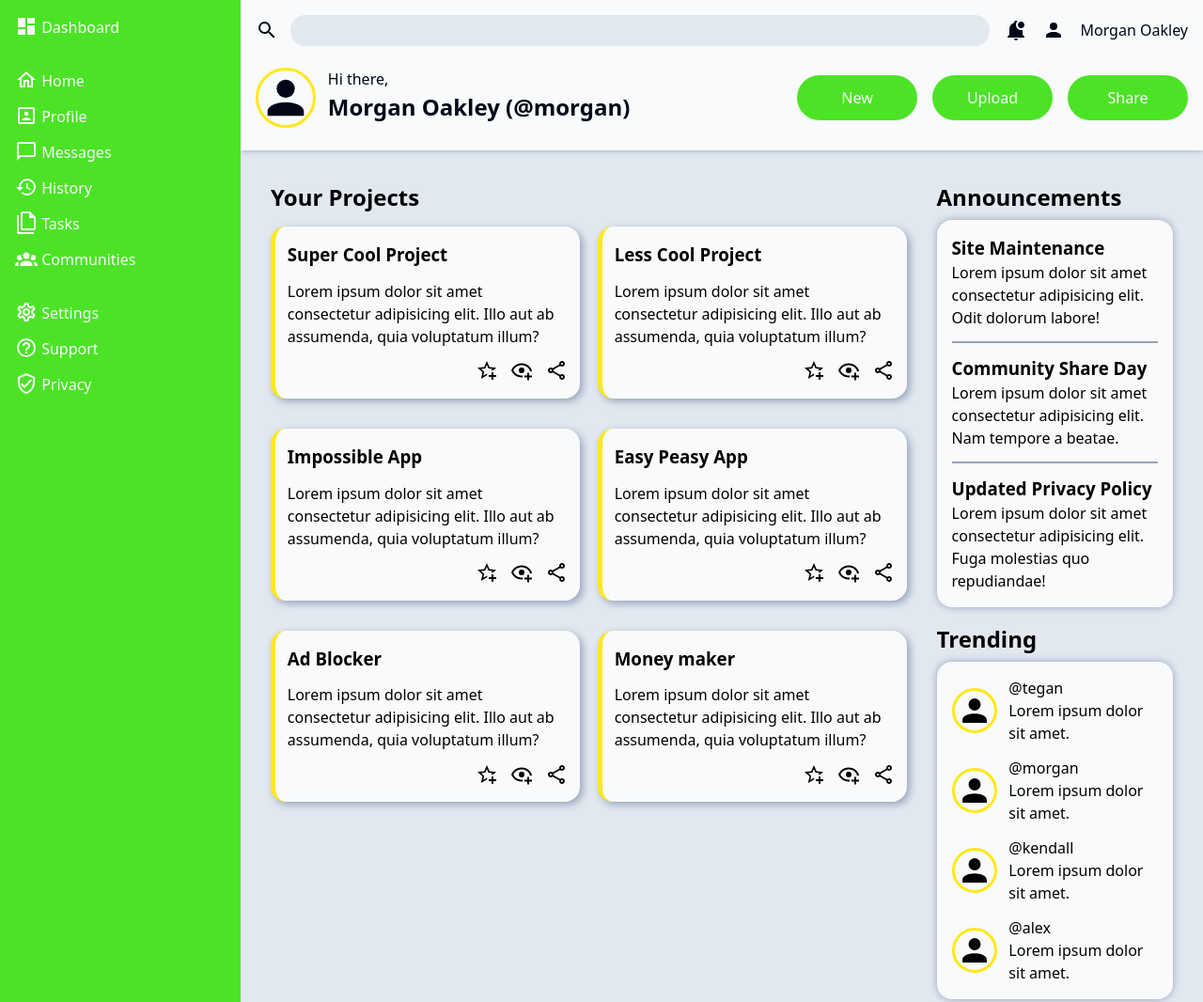
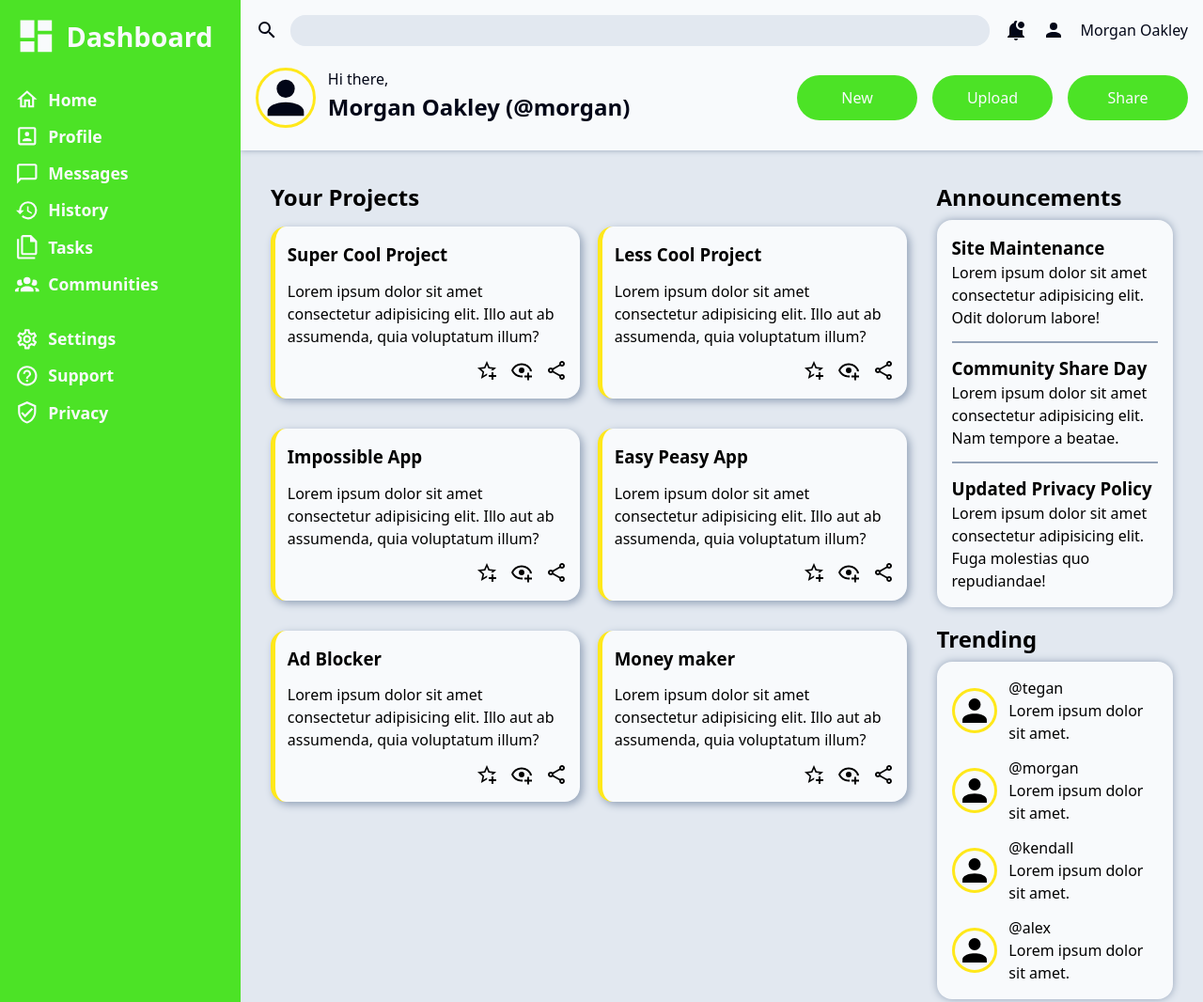
Before and after one commit to diegogo69/top_dashboard, a plain HTML site: page index.html in a window 1280 px wide. Shown: the top 1066 px of the page at 94% size. Drawn offline with Linux system fonts and the light colour scheme.

Commit message:
FEAT[style]: Improve navbar font and logo styling

```diff
--- a/index.html
+++ b/index.html
@@ -8,64 +8,84 @@
     <script src="main.js" defer></script>
 </head>
 <body>
-    <nav aria-label="primary-navigation">
+    <nav aria-label="primary-navigation" class="primary-navigation">
         <ul>
             <li>
+                <a href="#">
                     <svg xmlns="http://www.w3.org/2000/svg" viewBox="0 0 24 24"><title>view-dashboard</title><path d="M13,3V9H21V3M13,21H21V11H13M3,21H11V15H3M3,13H11V3H3V13Z" /></svg>
                     <!-- <svg xmlns="http://www.w3.org/2000/svg" viewBox="0 0 24 24"><title>view-dashboard-outline</title><path d="M19,5V7H15V5H19M9,5V11H5V5H9M19,13V19H15V13H19M9,17V19H5V17H9M21,3H13V9H21V3M11,3H3V13H11V3M21,11H13V21H21V11M11,15H3V21H11V15Z" /></svg> -->
                     Dashboard
+                </a>
             </li>
         </ul>
 
         <ul>
             <li>
+                <a href="">
                     <svg xmlns="http://www.w3.org/2000/svg" viewBox="0 0 24 24"><title>home-outline</title><path d="M12 5.69L17 10.19V18H15V12H9V18H7V10.19L12 5.69M12 3L2 12H5V20H11V14H13V20H19V12H22" /></svg>
                     <!-- <svg xmlns="http://www.w3.org/2000/svg" viewBox="0 0 24 24"><title>home-account</title><path d="M12,3L2,12H5V20H19V12H22L12,3M12,8.75A2.25,2.25 0 0,1 14.25,11A2.25,2.25 0 0,1 12,13.25A2.25,2.25 0 0,1 9.75,11A2.25,2.25 0 0,1 12,8.75M12,15C13.5,15 16.5,15.75 16.5,17.25V18H7.5V17.25C7.5,15.75 10.5,15 12,15Z" /></svg> -->
                     Home
+                </a>
             </li>
             <li>
+                <a href="">
                     <svg xmlns="http://www.w3.org/2000/svg" viewBox="0 0 24 24"><title>account-box-outline</title><path d="M19,19H5V5H19M19,3H5A2,2 0 0,0 3,5V19A2,2 0 0,0 5,21H19A2,2 0 0,0 21,19V5C21,3.89 20.1,3 19,3M16.5,16.25C16.5,14.75 13.5,14 12,14C10.5,14 7.5,14.75 7.5,16.25V17H16.5M12,12.25A2.25,2.25 0 0,0 14.25,10A2.25,2.25 0 0,0 12,7.75A2.25,2.25 0 0,0 9.75,10A2.25,2.25 0 0,0 12,12.25Z" /></svg>
                     <!-- <svg xmlns="http://www.w3.org/2000/svg" viewBox="0 0 24 24"><title>account-box</title><path d="M6,17C6,15 10,13.9 12,13.9C14,13.9 18,15 18,17V18H6M15,9A3,3 0 0,1 12,12A3,3 0 0,1 9,9A3,3 0 0,1 12,6A3,3 0 0,1 15,9M3,5V19A2,2 0 0,0 5,21H19A2,2 0 0,0 21,19V5A2,2 0 0,0 19,3H5C3.89,3 3,3.9 3,5Z" /></svg> -->
                     Profile
+                </a>
             </li>
             <li>
+                <a href="">
                     <svg xmlns="http://www.w3.org/2000/svg" viewBox="0 0 24 24"><title>message-outline</title><path d="M20 2H4C2.9 2 2 2.9 2 4V22L6 18H20C21.1 18 22 17.1 22 16V4C22 2.9 21.1 2 20 2M20 16H5.2L4 17.2V4H20V16Z" /></svg>
                     <!-- <svg xmlns="http://www.w3.org/2000/svg" viewBox="0 0 24 24"><title>message</title><path d="M20,2H4A2,2 0 0,0 2,4V22L6,18H20A2,2 0 0,0 22,16V4C22,2.89 21.1,2 20,2Z" /></svg> -->
                     Messages
+                </a>
             </li>
             <li>
+                <a href="">
                     <svg xmlns="http://www.w3.org/2000/svg" viewBox="0 0 24 24"><title>history</title><path d="M13.5,8H12V13L16.28,15.54L17,14.33L13.5,12.25V8M13,3A9,9 0 0,0 4,12H1L4.96,16.03L9,12H6A7,7 0 0,1 13,5A7,7 0 0,1 20,12A7,7 0 0,1 13,19C11.07,19 9.32,18.21 8.06,16.94L6.64,18.36C8.27,20 10.5,21 13,21A9,9 0 0,0 22,12A9,9 0 0,0 13,3" /></svg>
                     History
+                </a>
             </li>
             <li>
+                <a href="">
                     <svg xmlns="http://www.w3.org/2000/svg" viewBox="0 0 24 24"><title>file-multiple-outline</title><path d="M16 0H8C6.9 0 6 .9 6 2V18C6 19.1 6.9 20 8 20H20C21.1 20 22 19.1 22 18V6L16 0M20 18H8V2H15V7H20V18M4 4V22H20V24H4C2.9 24 2 23.1 2 22V4H4Z" /></svg>
                     <!-- <svg xmlns="http://www.w3.org/2000/svg" viewBox="0 0 24 24"><title>file-multiple</title><path d="M15,7H20.5L15,1.5V7M8,0H16L22,6V18A2,2 0 0,1 20,20H8C6.89,20 6,19.1 6,18V2A2,2 0 0,1 8,0M4,4V22H20V24H4A2,2 0 0,1 2,22V4H4Z" /></svg> -->
                     Tasks
+                </a>
             </li>
             <li>
+                <a href="">
                     <svg xmlns="http://www.w3.org/2000/svg" viewBox="0 0 24 24"><title>account-group</title><path d="M12,5.5A3.5,3.5 0 0,1 15.5,9A3.5,3.5 0 0,1 12,12.5A3.5,3.5 0 0,1 8.5,9A3.5,3.5 0 0,1 12,5.5M5,8C5.56,8 6.08,8.15 6.53,8.42C6.38,9.85 6.8,11.27 7.66,12.38C7.16,13.34 6.16,14 5,14A3,3 0 0,1 2,11A3,3 0 0,1 5,8M19,8A3,3 0 0,1 22,11A3,3 0 0,1 19,14C17.84,14 16.84,13.34 16.34,12.38C17.2,11.27 17.62,9.85 17.47,8.42C17.92,8.15 18.44,8 19,8M5.5,18.25C5.5,16.18 8.41,14.5 12,14.5C15.59,14.5 18.5,16.18 18.5,18.25V20H5.5V18.25M0,20V18.5C0,17.11 1.89,15.94 4.45,15.6C3.86,16.28 3.5,17.22 3.5,18.25V20H0M24,20H20.5V18.25C20.5,17.22 20.14,16.28 19.55,15.6C22.11,15.94 24,17.11 24,18.5V20Z" /></svg>
                     <!-- <svg xmlns="http://www.w3.org/2000/svg" viewBox="0 0 24 24"><title>account-group-outline</title><path d="M12,5A3.5,3.5 0 0,0 8.5,8.5A3.5,3.5 0 0,0 12,12A3.5,3.5 0 0,0 15.5,8.5A3.5,3.5 0 0,0 12,5M12,7A1.5,1.5 0 0,1 13.5,8.5A1.5,1.5 0 0,1 12,10A1.5,1.5 0 0,1 10.5,8.5A1.5,1.5 0 0,1 12,7M5.5,8A2.5,2.5 0 0,0 3,10.5C3,11.44 3.53,12.25 4.29,12.68C4.65,12.88 5.06,13 5.5,13C5.94,13 6.35,12.88 6.71,12.68C7.08,12.47 7.39,12.17 7.62,11.81C6.89,10.86 6.5,9.7 6.5,8.5C6.5,8.41 6.5,8.31 6.5,8.22C6.2,8.08 5.86,8 5.5,8M18.5,8C18.14,8 17.8,8.08 17.5,8.22C17.5,8.31 17.5,8.41 17.5,8.5C17.5,9.7 17.11,10.86 16.38,11.81C16.5,12 16.63,12.15 16.78,12.3C16.94,12.45 17.1,12.58 17.29,12.68C17.65,12.88 18.06,13 18.5,13C18.94,13 19.35,12.88 19.71,12.68C20.47,12.25 21,11.44 21,10.5A2.5,2.5 0 0,0 18.5,8M12,14C9.66,14 5,15.17 5,17.5V19H19V17.5C19,15.17 14.34,14 12,14M4.71,14.55C2.78,14.78 0,15.76 0,17.5V19H3V17.07C3,16.06 3.69,15.22 4.71,14.55M19.29,14.55C20.31,15.22 21,16.06 21,17.07V19H24V17.5C24,15.76 21.22,14.78 19.29,14.55M12,16C13.53,16 15.24,16.5 16.23,17H7.77C8.76,16.5 10.47,16 12,16Z" /></svg> -->
                     Communities
+                </a>
             </li>
         </ul>
 
         <ul>
             <li>
+                <a href="">
                     <!-- <svg xmlns="http://www.w3.org/2000/svg" viewBox="0 0 24 24"><title>cog</title><path d="M12,15.5A3.5,3.5 0 0,1 8.5,12A3.5,3.5 0 0,1 12,8.5A3.5,3.5 0 0,1 15.5,12A3.5,3.5 0 0,1 12,15.5M19.43,12.97C19.47,12.65 19.5,12.33 19.5,12C19.5,11.67 19.47,11.34 19.43,11L21.54,9.37C21.73,9.22 21.78,8.95 21.66,8.73L19.66,5.27C19.54,5.05 19.27,4.96 19.05,5.05L16.56,6.05C16.04,5.66 15.5,5.32 14.87,5.07L14.5,2.42C14.46,2.18 14.25,2 14,2H10C9.75,2 9.54,2.18 9.5,2.42L9.13,5.07C8.5,5.32 7.96,5.66 7.44,6.05L4.95,5.05C4.73,4.96 4.46,5.05 4.34,5.27L2.34,8.73C2.21,8.95 2.27,9.22 2.46,9.37L4.57,11C4.53,11.34 4.5,11.67 4.5,12C4.5,12.33 4.53,12.65 4.57,12.97L2.46,14.63C2.27,14.78 2.21,15.05 2.34,15.27L4.34,18.73C4.46,18.95 4.73,19.03 4.95,18.95L7.44,17.94C7.96,18.34 8.5,18.68 9.13,18.93L9.5,21.58C9.54,21.82 9.75,22 10,22H14C14.25,22 14.46,21.82 14.5,21.58L14.87,18.93C15.5,18.67 16.04,18.34 16.56,17.94L19.05,18.95C19.27,19.03 19.54,18.95 19.66,18.73L21.66,15.27C21.78,15.05 21.73,14.78 21.54,14.63L19.43,12.97Z" /></svg> -->
                     <svg xmlns="http://www.w3.org/2000/svg" viewBox="0 0 24 24"><title>cog-outline</title><path d="M12,8A4,4 0 0,1 16,12A4,4 0 0,1 12,16A4,4 0 0,1 8,12A4,4 0 0,1 12,8M12,10A2,2 0 0,0 10,12A2,2 0 0,0 12,14A2,2 0 0,0 14,12A2,2 0 0,0 12,10M10,22C9.75,22 9.54,21.82 9.5,21.58L9.13,18.93C8.5,18.68 7.96,18.34 7.44,17.94L4.95,18.95C4.73,19.03 4.46,18.95 4.34,18.73L2.34,15.27C2.21,15.05 2.27,14.78 2.46,14.63L4.57,12.97L4.5,12L4.57,11L2.46,9.37C2.27,9.22 2.21,8.95 2.34,8.73L4.34,5.27C4.46,5.05 4.73,4.96 4.95,5.05L7.44,6.05C7.96,5.66 8.5,5.32 9.13,5.07L9.5,2.42C9.54,2.18 9.75,2 10,2H14C14.25,2 14.46,2.18 14.5,2.42L14.87,5.07C15.5,5.32 16.04,5.66 16.56,6.05L19.05,5.05C19.27,4.96 19.54,5.05 19.66,5.27L21.66,8.73C21.79,8.95 21.73,9.22 21.54,9.37L19.43,11L19.5,12L19.43,13L21.54,14.63C21.73,14.78 21.79,15.05 21.66,15.27L19.66,18.73C19.54,18.95 19.27,19.04 19.05,18.95L16.56,17.95C16.04,18.34 15.5,18.68 14.87,18.93L14.5,21.58C14.46,21.82 14.25,22 14,22H10M11.25,4L10.88,6.61C9.68,6.86 8.62,7.5 7.85,8.39L5.44,7.35L4.69,8.65L6.8,10.2C6.4,11.37 6.4,12.64 6.8,13.8L4.68,15.36L5.43,16.66L7.86,15.62C8.63,16.5 9.68,17.14 10.87,17.38L11.24,20H12.76L13.13,17.39C14.32,17.14 15.37,16.5 16.14,15.62L18.57,16.66L19.32,15.36L17.2,13.81C17.6,12.64 17.6,11.37 17.2,10.2L19.31,8.65L18.56,7.35L16.15,8.39C15.38,7.5 14.32,6.86 13.12,6.62L12.75,4H11.25Z" /></svg>
                     Settings
+                </a>
             </li>
             <li>
+                <a href="">
                     <!-- <svg xmlns="http://www.w3.org/2000/svg" viewBox="0 0 24 24"><title>help-box-outline</title><path d="M11 18H13V16H11V18M12 6C9.8 6 8 7.8 8 10H10C10 8.9 10.9 8 12 8S14 8.9 14 10C14 12 11 11.8 11 15H13C13 12.8 16 12.5 16 10C16 7.8 14.2 6 12 6M19 5V19H5V5H19M19 3H5C3.9 3 3 3.9 3 5V19C3 20.1 3.9 21 5 21H19C20.1 21 21 20.1 21 19V5C21 3.9 20.1 3 19 3Z" /></svg> -->
                     <!-- <svg xmlns="http://www.w3.org/2000/svg" viewBox="0 0 24 24"><title>help-box</title><path d="M11,18H13V16H11V18M12,6A4,4 0 0,0 8,10H10A2,2 0 0,1 12,8A2,2 0 0,1 14,10C14,12 11,11.75 11,15H13C13,12.75 16,12.5 16,10A4,4 0 0,0 12,6M5,3H19A2,2 0 0,1 21,5V19A2,2 0 0,1 19,21H5A2,2 0 0,1 3,19V5A2,2 0 0,1 5,3Z" /></svg> -->
                     <svg xmlns="http://www.w3.org/2000/svg" viewBox="0 0 24 24"><title>help-circle-outline</title><path d="M11,18H13V16H11V18M12,2A10,10 0 0,0 2,12A10,10 0 0,0 12,22A10,10 0 0,0 22,12A10,10 0 0,0 12,2M12,20C7.59,20 4,16.41 4,12C4,7.59 7.59,4 12,4C16.41,4 20,7.59 20,12C20,16.41 16.41,20 12,20M12,6A4,4 0 0,0 8,10H10A2,2 0 0,1 12,8A2,2 0 0,1 14,10C14,12 11,11.75 11,15H13C13,12.75 16,12.5 16,10A4,4 0 0,0 12,6Z" /></svg>
                     <!-- <svg xmlns="http://www.w3.org/2000/svg" viewBox="0 0 24 24"><title>help-circle</title><path d="M15.07,11.25L14.17,12.17C13.45,12.89 13,13.5 13,15H11V14.5C11,13.39 11.45,12.39 12.17,11.67L13.41,10.41C13.78,10.05 14,9.55 14,9C14,7.89 13.1,7 12,7A2,2 0 0,0 10,9H8A4,4 0 0,1 12,5A4,4 0 0,1 16,9C16,9.88 15.64,10.67 15.07,11.25M13,19H11V17H13M12,2A10,10 0 0,0 2,12A10,10 0 0,0 12,22A10,10 0 0,0 22,12C22,6.47 17.5,2 12,2Z" /></svg> -->
                     Support
+                </a>
             </li>
             <li>
+                <a href="">
                     <!-- <svg xmlns="http://www.w3.org/2000/svg" viewBox="0 0 24 24"><title>shield-check</title><path d="M10,17L6,13L7.41,11.59L10,14.17L16.59,7.58L18,9M12,1L3,5V11C3,16.55 6.84,21.74 12,23C17.16,21.74 21,16.55 21,11V5L12,1Z" /></svg> -->
                     <svg xmlns="http://www.w3.org/2000/svg" viewBox="0 0 24 24"><title>shield-check-outline</title><path d="M21,11C21,16.55 17.16,21.74 12,23C6.84,21.74 3,16.55 3,11V5L12,1L21,5V11M12,21C15.75,20 19,15.54 19,11.22V6.3L12,3.18L5,6.3V11.22C5,15.54 8.25,20 12,21M10,17L6,13L7.41,11.59L10,14.17L16.59,7.58L18,9" /></svg>
                     Privacy
+                </a>
             </li>
         </ul>
     </nav>
--- a/styles.css
+++ b/styles.css
@@ -232,7 +232,7 @@ body {
 
     height: 100vh;
     display: grid;
-    grid-template-columns: 20vw 4fr;
+    grid-template-columns: minmax(min-content, 20vw) 4fr;
     grid-template-rows: 20vh 1fr;
     grid-template-areas:
     "nav header"
@@ -241,11 +241,19 @@ body {
     background-color: var(--bg-color);
 }
 
-body > nav {
+.primary-navigation a {
+    display:block;
+    text-decoration: none;
+    color: inherit;
+    /* font: inherit; */
+}
+
+nav.primary-navigation {
     grid-area: nav;
-    padding: 1rem;
+    padding: 1rem 0;
 
     display: grid;
+    grid-template-columns: minmax(min-content, 1fr);
     grid-template-rows: repeat(auto-fill, min-content);
     align-content: start;
     gap: 2rem;
@@ -255,15 +263,37 @@ body > nav {
     z-index: 1;
 }
 
-body > nav svg {
-    fill: var(--light-color)
+.primary-navigation svg {
+    fill: var(--light-color);
+    width: 1.6rem;
 }
 
-body > nav > * {
+.primary-navigation > ul {
     display: grid;
     grid-template-rows: repeat(auto-fill, min-content);
+    gap: .8rem;
+
+    font-size: 1.1rem;
+    font-weight: 700;
+}
+
+.primary-navigation ul > li a{
+    display: grid;
+    grid-template-columns: min-content max-content;
+    gap: .6rem;
     align-items: center;
-    gap: .8rem;
+    padding: 0 1rem;
+
+}
+
+.primary-navigation ul:first-child li:only-child  a{
+    font-size: 1.8rem;
+    font-weight: 700;
+}
+
+nav.primary-navigation ul:first-child svg {
+    width: 2.8rem;
+    vertical-align: -.4rem;
 }
 
 header {
```
Lines whose indentation alone changed are shown as unchanged.
